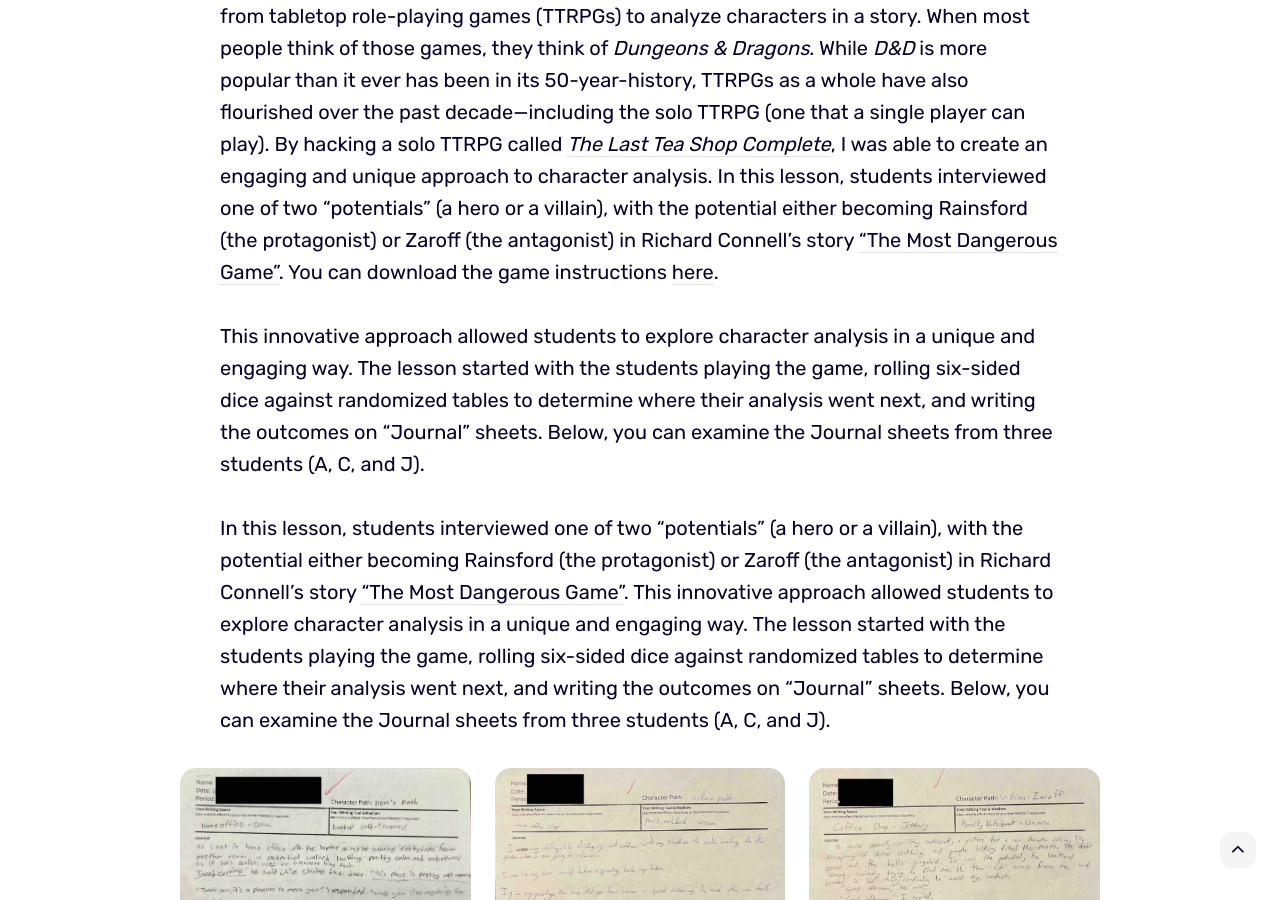
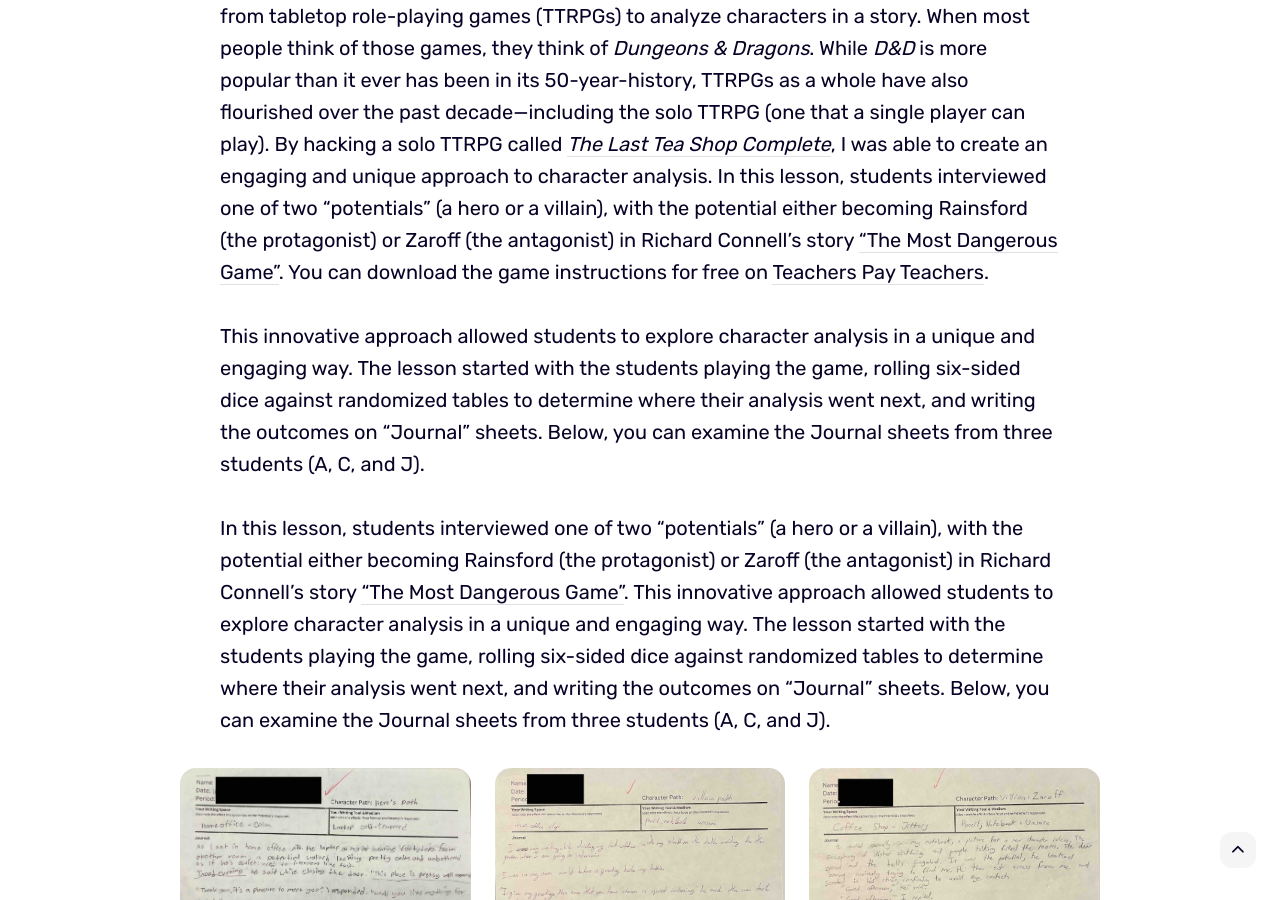
Before and after one commit to geoffreysperl/teaching, a Jekyll site: the page built from _pages/innovative.md, in a window 1280 px wide and 900 px high, scrolled down 1115 px. Built offline with Jekyll 4.4.1, drawn with Linux system fonts in a browser that asks for light colours.

Commit message:
Added link the TPT

```diff
--- a/_pages/innovative.md
+++ b/_pages/innovative.md
@@ -20,7 +20,7 @@ As an innovative practitioner, I believe in building upon existing ideas and met
 
 One of my key strategies is to minimize the students' exposure to technology in the classroom, making it serve as a background tool rather than the primary means of delivery and engagement. This approach ensures that students engage with the content more deeply and actively, fostering a more enriching learning environment.
 
-A prime example of my innovative teaching practice is the lesson I delivered during my student teaching cycle in the 2023-24 school year. This lesson was focused on using ideas from tabletop role-playing games (TTRPGs) to analyze characters in a story. When most people think of those games, they think of *Dungeons & Dragons*. While *D&D* is more popular than it ever has been in its 50-year-history, TTRPGs as a whole have also flourished over the past decade—including the solo TTRPG (one that a single player can play). By hacking a solo TTRPG called [*The Last Tea Shop Complete*](https://springvillager.itch.io/last-tea-shop-complete), I was able to create an engaging and unique approach to character analysis. In this lesson, students interviewed one of two "potentials" (a hero or a villain), with the potential either becoming Rainsford (the protagonist) or Zaroff (the antagonist) in Richard Connell's story ["The Most Dangerous Game"](https://americanliterature.com/author/richard-connell/short-story/the-most-dangerous-game). You can download the game instructions [here](/media/carp-tmdg.pdf).
+A prime example of my innovative teaching practice is the lesson I delivered during my student teaching cycle in the 2023-24 school year. This lesson was focused on using ideas from tabletop role-playing games (TTRPGs) to analyze characters in a story. When most people think of those games, they think of *Dungeons & Dragons*. While *D&D* is more popular than it ever has been in its 50-year-history, TTRPGs as a whole have also flourished over the past decade—including the solo TTRPG (one that a single player can play). By hacking a solo TTRPG called [*The Last Tea Shop Complete*](https://springvillager.itch.io/last-tea-shop-complete), I was able to create an engaging and unique approach to character analysis. In this lesson, students interviewed one of two "potentials" (a hero or a villain), with the potential either becoming Rainsford (the protagonist) or Zaroff (the antagonist) in Richard Connell's story ["The Most Dangerous Game"](https://americanliterature.com/author/richard-connell/short-story/the-most-dangerous-game). You can download the game instructions for free on [Teachers Pay Teachers](https://www.teacherspayteachers.com/Product/Character-Analysis-Roleplaying-CARP-The-Most-Dangerous-Game-11492335).
 
 This innovative approach allowed students to explore character analysis in a unique and engaging way. The lesson started with the students playing the game, rolling six-sided dice against randomized tables to determine where their analysis went next, and writing the outcomes on "Journal" sheets. Below, you can examine the Journal sheets from three students (A, C, and J).
 
```
Also changed, not shown: 1 other file.
